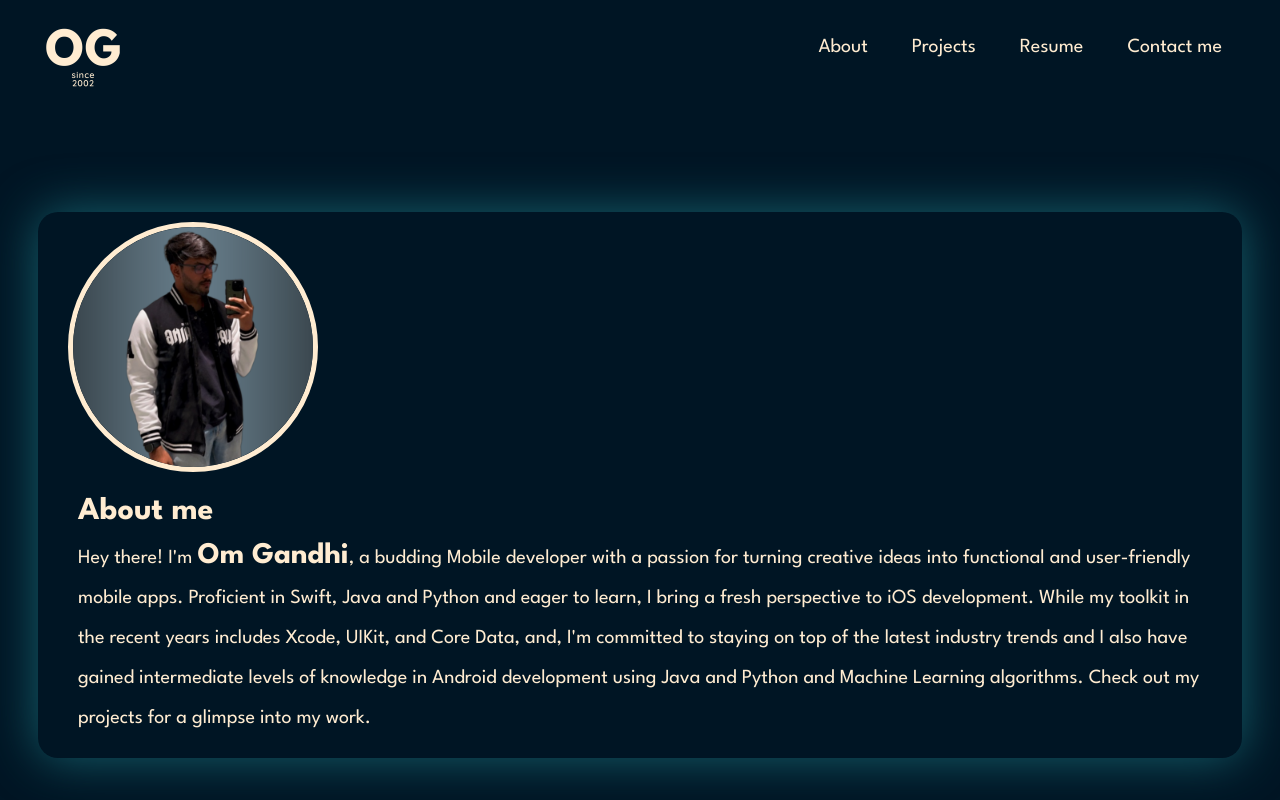
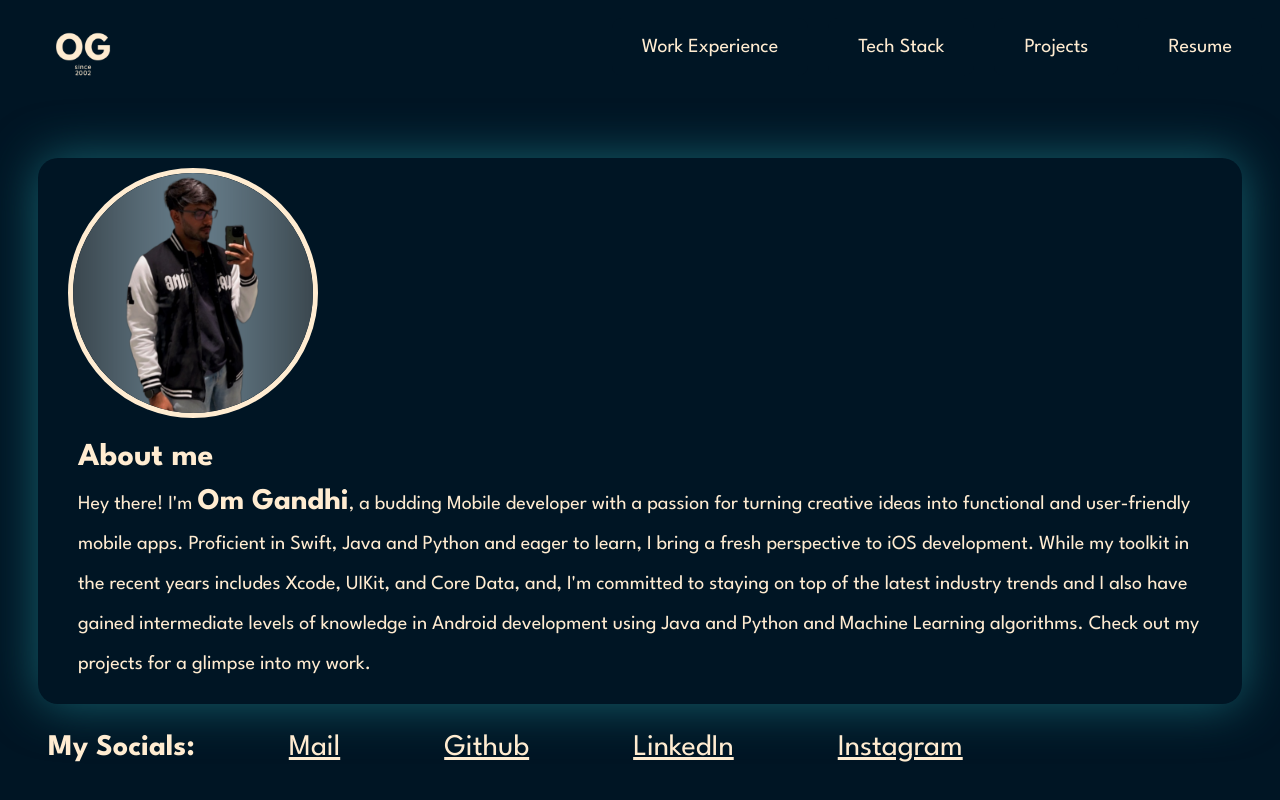
Before and after one commit to Omgandhi18/Omgandhi18.github.io, a plain HTML site: page index.html in a window 1280 px wide. Shown: the top 800 px of the page. Drawn offline with Linux system fonts and the light colour scheme.

Commit message:
Added Social Links and Hamburger menu for responsive layout

```diff
--- a/index.html
+++ b/index.html
@@ -13,16 +13,18 @@
 <body>
     <!-- Navigation Bar -->
     <header class = "topNav">
-        <img src = "/Images/WebsiteLogo.png" id = "logo">
-        <nav>
-            <a class  = "topLinks" href = "#about">About</a>
-            <a class  = "topLinks" href = "#about">Projects</a>
-            <a class  = "topLinks" href = "#about">Resume</a>
-            <a class  = "topLinks" href = "#about">Contact me</a>
-        </nav>
+        <img src = "/Images/WebsiteLogo.png" class = "logo">
+        <input class="menu-btn" type="checkbox" id="menu-btn" />
+        <label class="menu-icon" for="menu-btn"><span class="navicon"></span></label>
+        <ul class = "menu">
+            <li class = "topListItems"><a class  = "topLinks" href = "#WorkExperienceDiv">Work Experience</a></li>
+            <li class = "topListItems"><a class  = "topLinks" href = "#Skills">Tech Stack</a></li>
+            <li class = "topListItems"><a class  = "topLinks" href = "#about">Projects</a></li>
+            <li class = "topListItems"><a class  = "topLinks" href = "#about">Resume</a></li>
+        </ul>
     </header>
     <!-- Empty Div to put some space -->
-    <div style="height: 100px;"></div>
+    <div style="height: 150px;"></div>
     <!-- AboutMe code -->
     <div id = "AboutMe">
         <div id = "profilePicAndCircle">
@@ -33,8 +35,16 @@
             <p id = "intro">Hey there! I'm <b style="font-size: 30px;">Om Gandhi</b>, a budding Mobile developer with a passion for turning creative ideas into functional and user-friendly mobile apps. Proficient in Swift, Java and Python and eager to learn, I bring a fresh perspective to iOS development. While my toolkit in the recent years includes Xcode, UIKit, and Core Data, and, I'm committed to staying on top of the latest industry trends and I also have gained intermediate levels of knowledge in Android development using Java and Python and Machine Learning algorithms. Check out my projects for a glimpse into my work.</p>
          </div>
     </div>
+    <!-- Socials Div -->
+    <div id = "SocialDiv">
+        <h3 id = "SocialHeading">My Socials:</h3>
+        <p ><a class = "SocialLinks" href="mailto:omgandhi255@gmail.com" target="_blank">Mail</a></p>
+        <p ><a class="SocialLinks" href="https://github.com/Omgandhi18" target="_blank">Github</a></p>
+        <p ><a class="SocialLinks" href="https://www.linkedin.com/in/om-gandhi-3734b71b4/" target="_blank">LinkedIn</a></p>
+        <p ><a class="SocialLinks" href="https://www.instagram.com/wrld.of.om/" target="_blank">Instagram</a></p>
+    </div>
     <!-- Empty Div -->
-    <div style="height: 50px"></div>
+    <div style="height: 30px"></div>
     <!-- Work Experience-->
    <div id = "WorkExperienceDiv">
     <h1 style="font-size: 40px;">Work Experience</h1>
@@ -216,6 +226,7 @@
    </div>
    <!-- Empty Div -->
    <div style="height: 30;"></div>
+   <!-- Technical Projects -->
    <h2 id = "TechStackHeading">Technical Projects</h2>
    <div id = "TechnicalProjects">
         <div class = "ProjectItems">
--- a/styles.css
+++ b/styles.css
@@ -8,26 +8,144 @@
 *{
     box-sizing: border-box;
 }
-.topNav > *{
-    height: 50px;
+html{
+    font-family: 'League Spartan', sans-serif;
+}
+.topNav {
+    background-color:var(--DarkBlue);
+    /* box-shadow: 1px 1px 4px 0 rgba(0,0,0,.1); */
+    /* position: absolute; */
+    width: 100%;
+    z-index: 0;
+  }
+
+  .topNav .menu {
+    margin: 0;
+    padding: 0;
+    list-style: none;
+    overflow: hidden;
+    background-color: var(--DarkBlue);
+  }
+
+  .topNav .topListItems .topLinks {
+    display: block;
+    background-color: var(--DarkBlue);
+    padding: 20px;
+    margin: 10px;
+    border-radius: 10px;
+    text-decoration: none;
+  }
+
+  .topNav .topListItems .topLinks:hover,
+  .topNav .menu-btn:hover {
+    background-color: var(--DarkTeal);
+  }
+
+  .topNav .logo {
+    display: block;
+    float: left;
+    font-size: 2em;
+    padding: 10px 20px;
+    text-decoration: none;
+  }
+
+  /* menu */
+
+  .topNav .menu {
+    clear: both;
+    max-height: 0;
+    transition: max-height .2s ease-out;
+  }
+
+  /* menu icon */
+
+  .topNav .menu-icon {
+    cursor: pointer;
     display: inline-block;
-    text-align: center;
-}
-#logo{
+    float: right;
+    padding: 28px 20px;
+    position: relative;
+    user-select: none;
+  }
+
+  .topNav .menu-icon .navicon {
+    background: var(--Cream);
+    display: block;
+    height: 2px;
+    position: relative;
+    transition: background .2s ease-out;
+    width: 18px;
+  }
+
+  .topNav .menu-icon .navicon:before,
+  .topNav .menu-icon .navicon:after {
+    background: var(--Cream);
+    content: '';
+    display: block;
+    height: 100%;
+    position: absolute;
+    transition: all .2s ease-out;
+    width: 100%;
+  }
+
+  .topNav .menu-icon .navicon:before {
+    top: 5px;
+  }
+
+  .topNav .menu-icon .navicon:after {
+    top: -5px;
+  }
+
+  /* menu btn */
+
+  .topNav .menu-btn {
+    display: none;
+  }
+
+  .topNav .menu-btn:checked ~ .menu {
+    max-height: 280px;
+  }
+
+  .topNav .menu-btn:checked ~ .menu-icon .navicon {
+    background: var(--DarkBlue);
+  }
+
+  .topNav .menu-btn:checked ~ .menu-icon .navicon:before {
+    transform: rotate(-45deg);
+  }
+
+  .topNav .menu-btn:checked ~ .menu-icon .navicon:after {
+    transform: rotate(45deg);
+  }
+
+  .topNav .menu-btn:checked ~ .menu-icon:not(.steps) .navicon:before,
+  .topNav .menu-btn:checked ~ .menu-icon:not(.steps) .navicon:after {
+    top: 0;
+  }
+
+  /* 48em = 768px */
+
+  @media (min-width: 48em) {
+    .topNav .topListItems {
+      float: left;
+    }
+    .topNav .topListItems .topLinks {
+      padding: 20px 30px;
+    }
+    .topNav .menu {
+      clear: none;
+      float: right;
+      max-height: none;
+    }
+    .topNav .menu-icon {
+      display: none;
+    }
+  }
+.logo{
     height: auto;
     width: 150px;
 }
-nav{
-    margin-top: 30px;
-    margin-right: 30px;
-    float: right;
-    color: var(--Cream);
-}
 .topLinks{
-    padding: 10px;
-    margin: 10px;
-    text-decoration: none;
-    font-family: 'League Spartan', sans-serif;
     font-size: 20px;
 }
 .topLinks:link{
@@ -68,7 +186,7 @@ body{
     margin-bottom: 0px;
     padding: 0px;
     float: left;
-    font-family: 'League Spartan', 'Courier New', Courier, monospace;
+
 }
 #intro{
     color: var(--Cream);
@@ -78,12 +196,12 @@ body{
     line-height: 40px;
     padding: 0px;
     font-size: 20px;
-    font-family:'League Spartan', 'Courier New', Courier, monospace;
 }
 #WorkExperienceDiv{
     color: var(--Cream);
     margin-left: 30px;
-    font-family: 'League Spartan', 'Courier New', Courier, monospace;
+    margin-right: 30px;
+
 }
 .companyName{
    margin-bottom: 0px;
@@ -111,7 +229,6 @@ body{
 }
 #TechStackHeading{
     color: var(--Cream);
-    font-family: 'League Spartan', 'Courier New', Courier, monospace;
     font-size: 40px;
     margin-left: 30px;
     bottom: 0px;
@@ -134,19 +251,18 @@ body{
 }
 .subTechHeading{
     color: var(--Cream);
-    font-family: 'League Spartan', 'Courier New', Courier, monospace;
     font-size: 25px;
     margin-left: 30px;
+    margin-right: 30px;
 }
 .TechGroup{
     width: auto;
     text-align: center;
-    margin: 20px;
+    padding: 20px;
 }
 .TechDiv{
     color: var(--Cream);
     font-size: 16px;
-    font-family: 'League Spartan', 'Courier New', Courier, monospace;
     grid-template-columns: 150px 100px;
     display: grid;
 
@@ -168,7 +284,6 @@ body{
     grid-template-rows: auto auto auto auto;
     gap: 20px;
     grid-auto-flow: column;
-    font-family: 'League Spartan', 'Courier New', Courier, monospace;
     color: var(--Cream);
     line-height: 25px;
     /* overflow: auto;
@@ -190,8 +305,7 @@ body{
     font-size: 20px;
 }
 #TechnicalProjects>*{
-    margin: 70px;
-    font-family: 'League Spartan', 'Courier New', Courier, monospace;
+    margin: 40px;
     color: var(--Cream);
 }
 .ProjectItems{
@@ -216,6 +330,30 @@ body{
     color: var(--Cream);
 }
 .githubLinks:visited{
+    color: var(--Cream);
+}
+#SocialHeading{
+    color: var(--Cream);
+    font-size: 40px;
+    bottom: 0px;
+}
+#SocialDiv>*
+{
+    display: inline-block;
+    text-align: center;
+    font-size: 30px;
+    margin-left: 40px;
+    margin-right: 40px;
+}
+.SocialLinks{
+    color: #FFECD1;
+    width: auto;
+    margin: 10px;
+}
+.SocialLinks:link{
+    color: var(--Cream);
+}
+.SocialLinks:visited{
     color: var(--Cream);
 }
 @media (max-width:320px)  {
```
